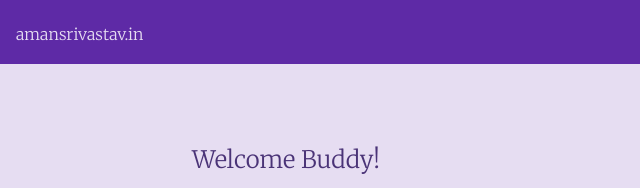
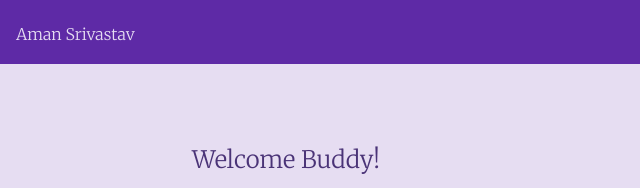
Before and after one commit to srivastavaman/portfolio.github.io, a plain HTML site: page index.html in a window 1280 px wide. Shown: the top 188 px of the page, 0-640 px from the left. Drawn offline with nearby package versions, Linux system fonts and the light colour scheme; a web font is replaced by a local one.

Commit message:
Update index.html

```diff
--- a/index.html
+++ b/index.html
@@ -16,7 +16,7 @@
 <body>
 	<!-- nav bar start -->
 	<nav class="nav-logo">
-		<a href="./">amansrivastav.in</a>
+		<a href="./">Aman Srivastav</a>
 	</nav>
 
 	<nav class="nav-bar">
```
